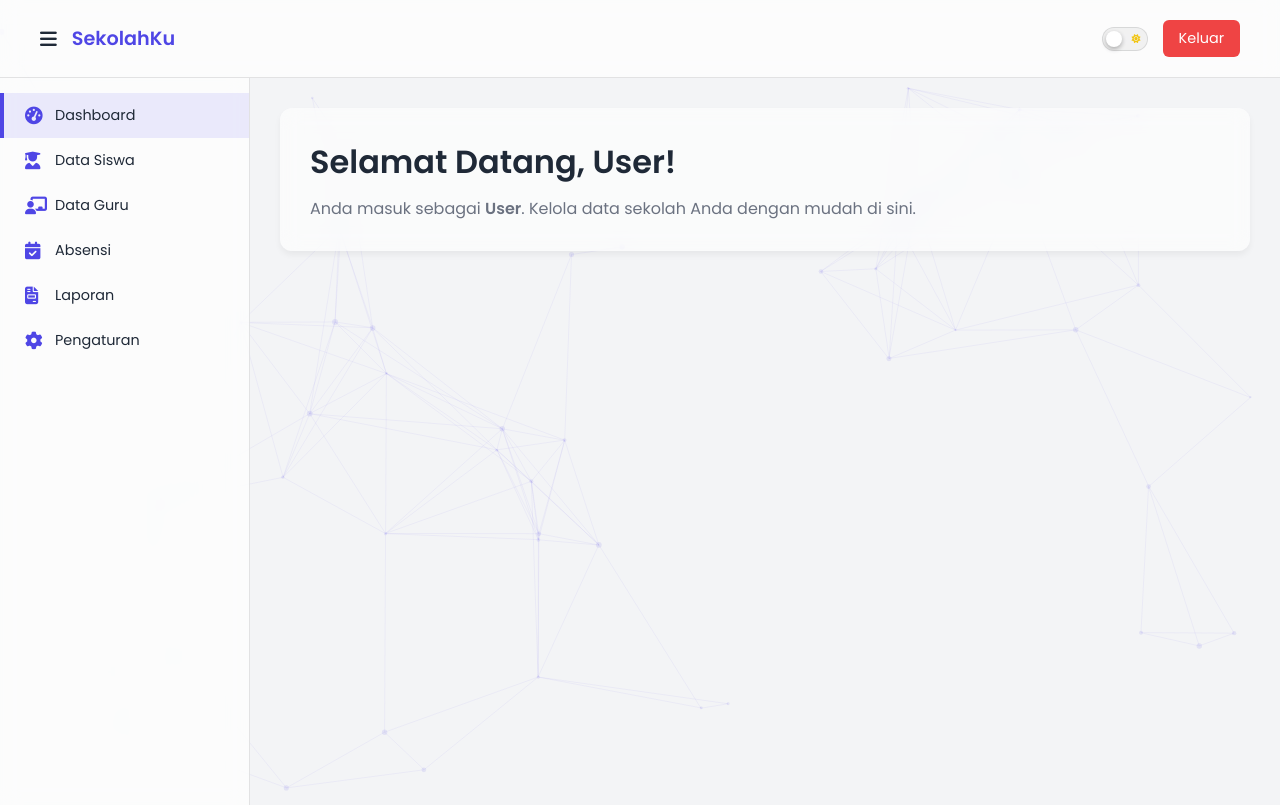
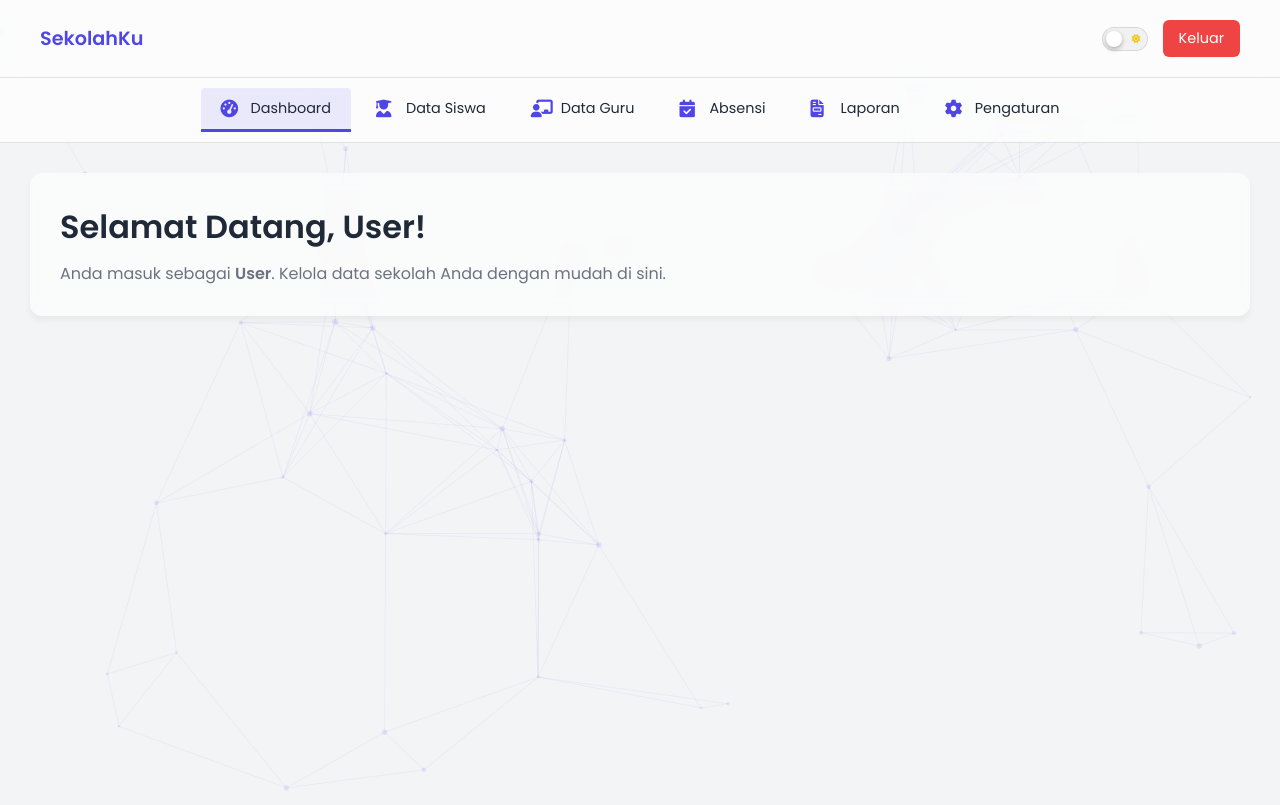
Before and after one commit to ajileyder29/sistem-presensi-siswa, a plain HTML site: page dashboard.html in a window 1280 px wide. Drawn offline with Linux system fonts and the light colour scheme.

Commit message:
Update dashboard.html

```diff
--- a/dashboard.html
+++ b/dashboard.html
@@ -73,32 +73,30 @@
         /* AdminLTE Layout Structure */
         .wrapper {
             display: flex;
+            flex-direction: column;
             min-height: calc(100vh - 73px);
         }
 
         .main-sidebar {
-            width: 250px;
+            width: 100%;
             background-color: var(--nav-bg);
-            border-right: 1px solid var(--nav-border);
-            padding: 15px 0;
+            border-bottom: 1px solid var(--nav-border);
+            padding: 10px 0;
             z-index: 10;
             transition: all 0.3s ease;
-            overflow-x: hidden;
-            white-space: nowrap;
             backdrop-filter: var(--glass-blur);
-        }
-
-        .wrapper.collapsed .main-sidebar {
-            width: 0;
-            border-right: none;
         }
 
         .nav-sidebar {
             list-style: none;
+            display: flex;
+            justify-content: center;
+            flex-wrap: wrap;
+            gap: 5px;
         }
 
         .nav-item a {
-            padding: 12px 25px;
+            padding: 10px 20px;
             display: flex;
             align-items: center;
             color: var(--text-color);
@@ -115,8 +113,8 @@
 
         .nav-item a:hover, .nav-item.active a {
             background: rgba(79, 70, 229, 0.1);
-            border-left: 4px solid var(--primary-color);
-            padding-left: 21px;
+            border-bottom: 3px solid var(--primary-color);
+            border-radius: 4px 4px 0 0;
         }
 
         .btn-logout {
@@ -293,9 +291,6 @@
 
     <nav>
         <div style="display: flex; align-items: center;">
-            <button id="sidebar-toggle" class="sidebar-toggle-btn">
-                <i class="fas fa-bars"></i>
-            </button>
             <div class="logo">SekolahKu</div>
         </div>
         <div style="display: flex; align-items: center;">
@@ -495,18 +490,6 @@
         if (role === 'Admin') {
             document.getElementById('admin-widgets').style.display = 'grid';
         }
-
-        // Sidebar Toggle Logic
-        const sidebarToggle = document.getElementById('sidebar-toggle');
-        const wrapper = document.querySelector('.wrapper');
-
-        sidebarToggle.addEventListener('click', () => {
-            if (window.innerWidth <= 768) {
-                wrapper.classList.toggle('sidebar-open');
-            } else {
-                wrapper.classList.toggle('collapsed');
-            }
-        });
     </script>
 </body>
 </html>
```
